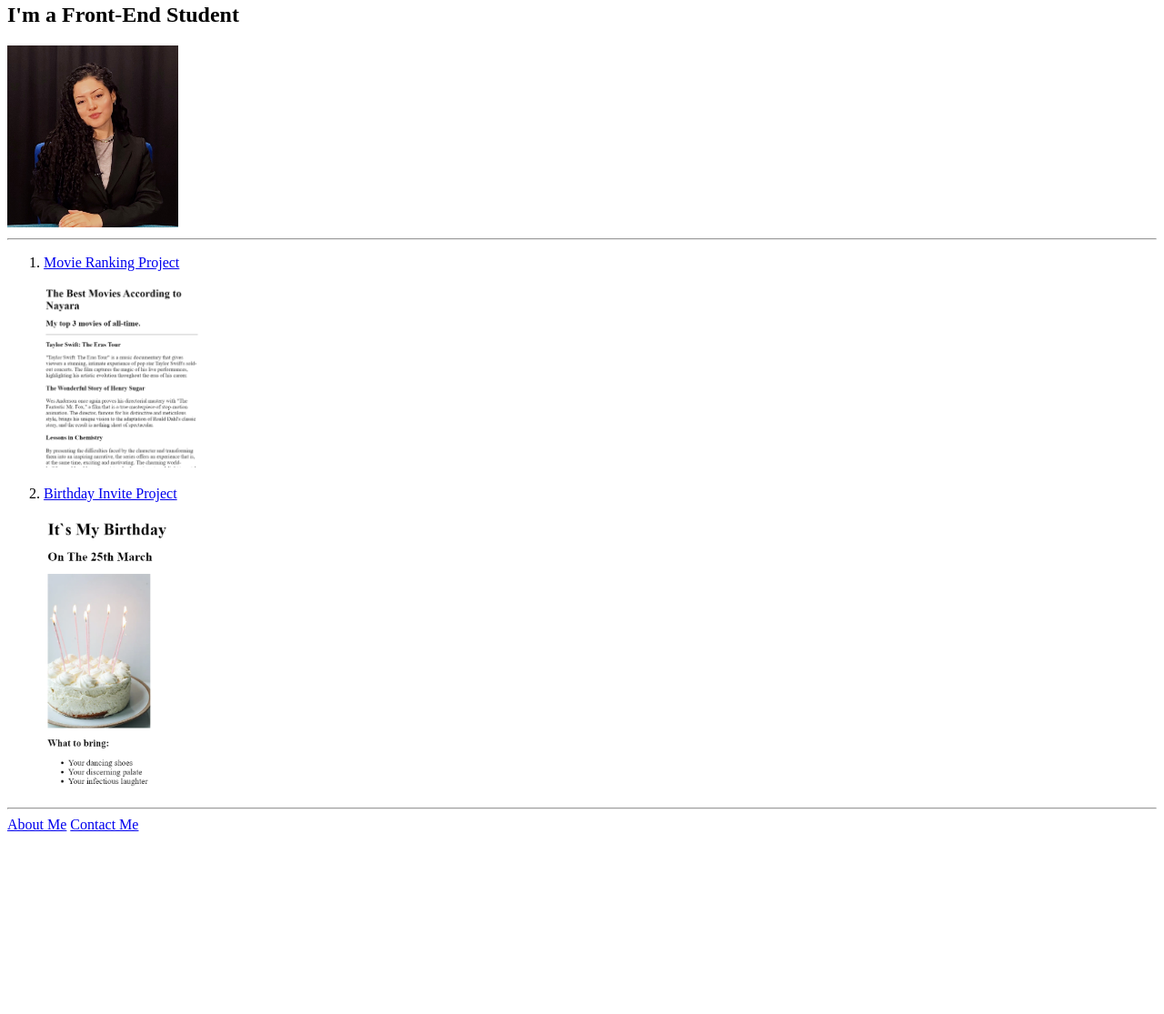
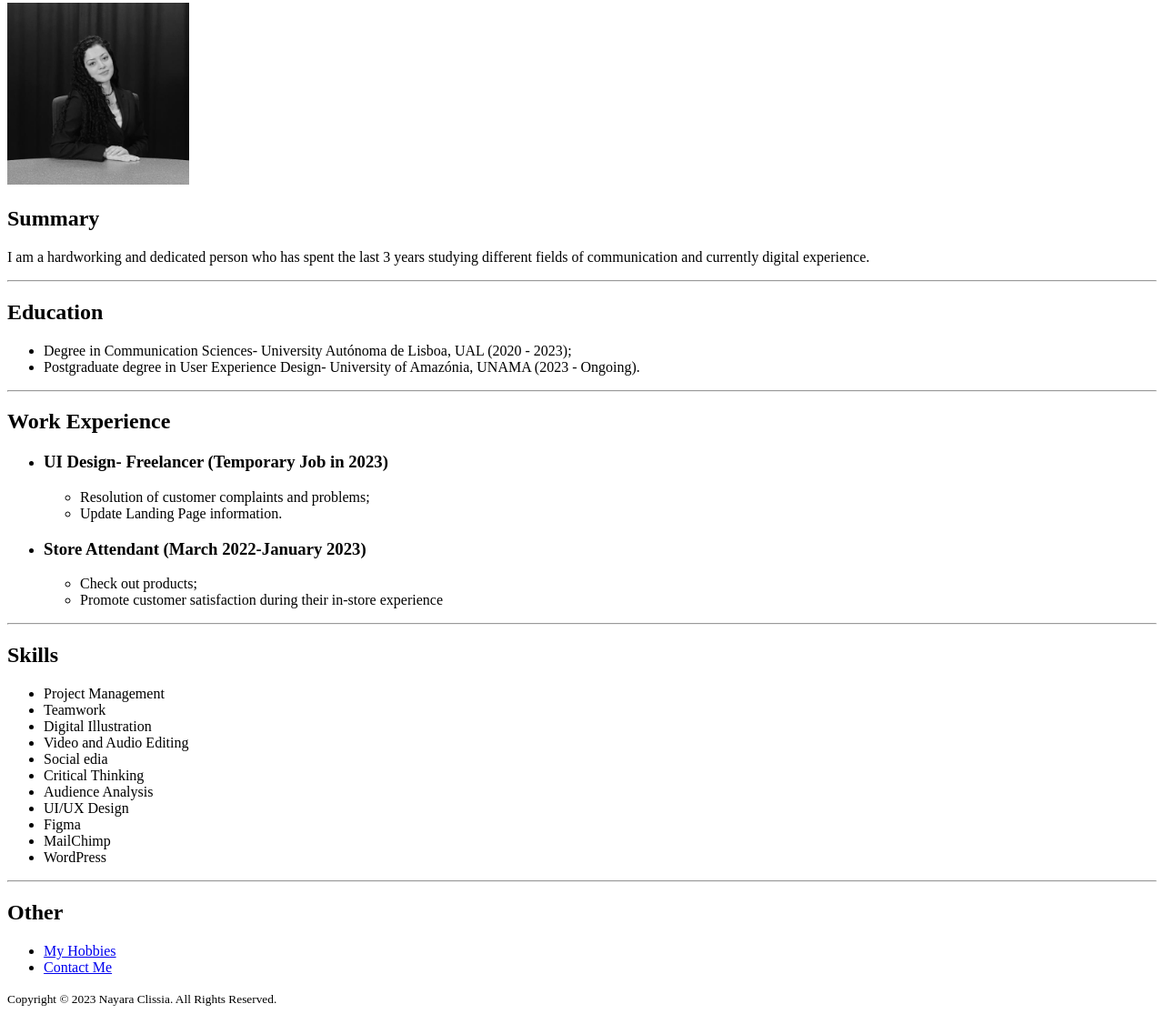
Before and after one commit to nayaraclissia/html-portfolio, a plain HTML site: page index.html in a window 1280 px wide. Shown: the part 77-1192 px from the top of the page at 91% size. Before the commit the page ends 1001 px from the top, so only its background shows below. Drawn offline with Linux system fonts and the light colour scheme.

Commit message:
Add files via upload

```diff
--- a/index.html
+++ b/index.html
@@ -3,55 +3,67 @@
 
 <head>
   <meta charset="UTF-8">
-  <title>Nayara's Portfolio</title>
+  <title>My Resume</title>
 </head>
 
 <body>
-<h1>Nayara's Portfolio</h1>
-    <h2>I'm a Front-End Student</h2>
 
-<a href="./public/about.html"><img src="./assets/images/Nayara.jpg" alt= "a girl with curly dark hair" height="200"/> </a>
+    <h1>Nayara Clissia</h1>
+    <img src="./assets/images/Nayara-01.jpg" height="200" alt="a girl with curly dark hair">
+        <h2>Summary</h2>
+        <p>I am a hardworking and dedicated person who has spent the last 3 years studying different fields of communication and currently digital experience.</p>
+<hr>
+        <h2>Education</h2>
+        <p>
+            <ul>
+                <li>Degree in Communication Sciences- University Autónoma de Lisboa, UAL (2020 - 2023);</li>
+                <li>Postgraduate degree in User Experience Design- University of Amazónia, UNAMA (2023 - Ongoing).</li>
+            </ul>
+        </p>
+<hr>
+        <h2>Work Experience</h2>
+        <ul>
+            <li><h3>UI Design- Freelancer (Temporary Job in 2023)</h3>
+                <ul>
+                    <li>Resolution of customer complaints and problems;</li>
+                    <li>Update Landing Page information.</li>
+                </ul>
+            </li>
 
-<hr />
-
-<ol>
-    <li><a href="http://127.0.0.1:3000/2.4%20Movie%20Ranking%20Project/index.html">Movie Ranking Project</a></li>
-    <p>
-        <img src="./assets/images/movie-ranking.png" alt="illustrative image of the first project" height="200"/>
-    </p>
-
-    <li><a href="http://127.0.0.1:3000/3.4%20Birthday%20Invite%20Project/index.html">Birthday Invite Project</a></li>
-    <p>
-        <img src="./assets/images/birthday-invite.png" alt="illustrative image of the first project" height="300"/>
-    </p>
-</ol>
-<hr />
-<a href=./public/about.html>About Me</a>
-<a href=./public/contact.html>Contact Me</a>
+            <li><h3>Store Attendant (March 2022-January 2023)</h3>
+                <ul>
+                    <li>Check out products;</li>
+                    <li>Promote customer satisfaction during their in-store experience</li>
+                </ul>
+            </li>
+        </ul>
+<hr>
+        <h2>Skills</h2>
+        <ul>
+            <li>Project Management</li>
+            <li>Teamwork</li>
+            <li>Digital Illustration</li>
+            <li>Video and Audio Editing</li>
+            <li>Social edia</li>
+            <li>Critical Thinking</li>
+            <li>Audience Analysis</li>
+            <li>UI/UX Design</li>
+            <li>Figma</li>
+            <li>MailChimp</li>
+            <li>WordPress</li>
+        </ul>
+<hr>
+        <h2>Other</h2>
+        <ul>
+            <li><a href="./public/myhobbies.html">My Hobbies</a></li>
+            <li><a href="./public/contactme.html">Contact Me</a></li>
+        </ul>
+<footer>
+    <small>
+        Copyright © 2023 Nayara Clissia. All Rights Reserved.
+    </small>
+</footer>
 
 </body>
 
 </html>
-
-
-
-
-
-
-
-
-<!-- TODO 1: Create the HTML Boilerplate -->
-
-<!-- TODO 2: Add Your previous projects' HTML into the public folder -->
-
-<!-- TODO 3: Take screenshots of your project previews and add the images to the images folder -->
-
-<!-- TODO 4: Add titles/subtitles etc. -->
-
-<!-- TODO 5: Add a link to the project pages -->
-
-<!-- TODO 6: Add images to show the project previews
-HINT for TODO 6: You can use the height attribute set to 200 to make the image smaller:
-https://developer.mozilla.org/en-US/docs/Web/HTML/Element/img#attr-height -->
-
-<!-- TODO 7: Add the Contact Me and About Me page links -->
```
Also changed, not shown: public/contactme.html (added, +5 -0 lines), public/myhobbies.html (added, +7 -0 lines), assets/images/Illustration-black-white.jpg (added), assets/images/Nayara-01.jpg (added), assets/images/WhiteFlowers.jpg (added).
